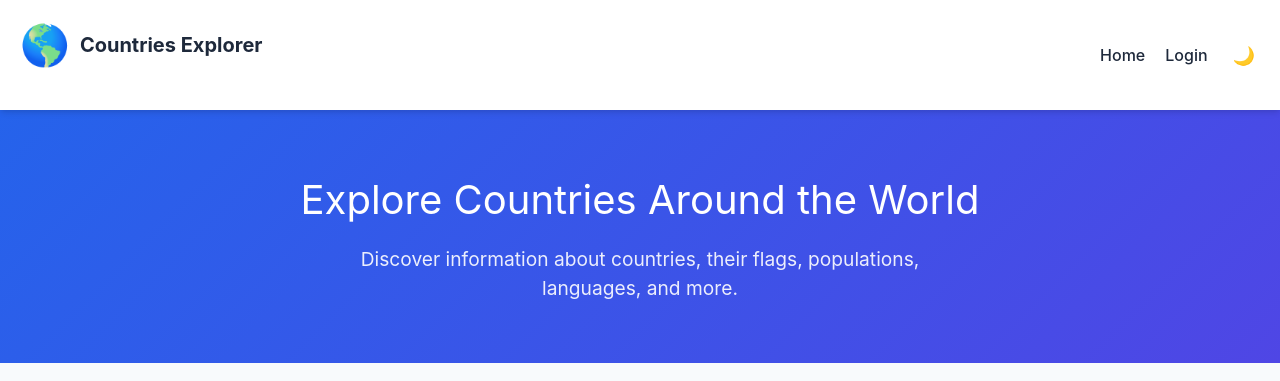
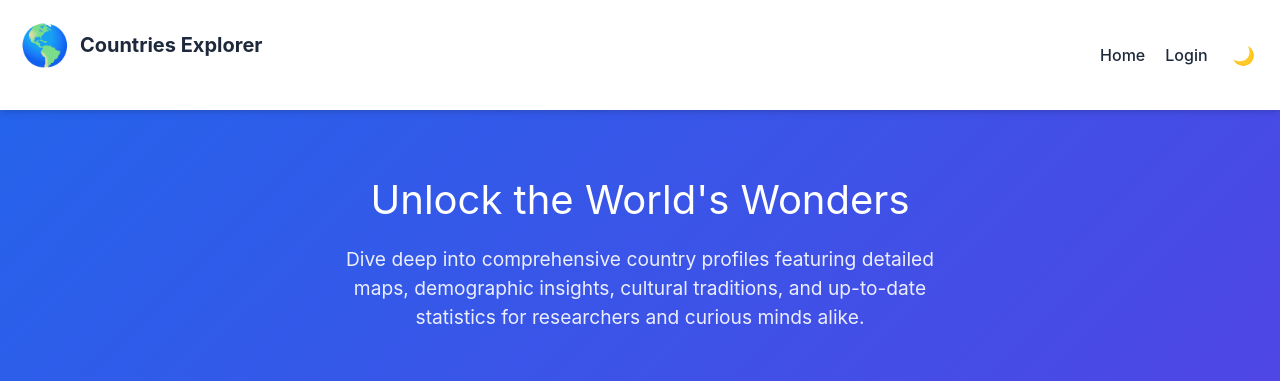
Before and after one commit to Rashmika-Jayarathna/Countries_Explorer, a React (Create React App) app: page / in a window 1280 px wide. Shown: the top 381 px of the page. Built offline with nearby package versions, Linux system fonts and the light colour scheme; no server answers.

Commit message:
Home page changes

```diff
--- a/src/pages/Home.jsx
+++ b/src/pages/Home.jsx
@@ -83,8 +83,8 @@ function Home() {
     <div className="home-page">
       <div className="hero-section">
         <div className="container">
-          <h1>Explore Countries Around the World</h1>
-          <p>Discover information about countries, their flags, populations, languages, and more.</p>
+          <h1>Unlock the World's Wonders</h1>
+          <p>Dive deep into comprehensive country profiles featuring detailed maps, demographic insights, cultural traditions, and up-to-date statistics for researchers and curious minds alike.</p>
         </div>
       </div>
 
```
